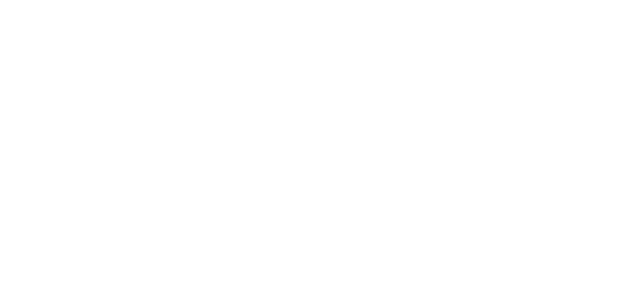
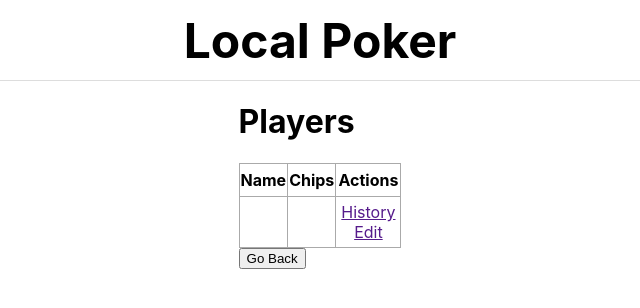
Before and after one commit to sambai-1/randomCode, a React (Create React App) app in the folder fullPoker/client/: page /player-directory in a window 1280 px wide. Before the commit this address had no page. Shown: the top 308 px of the page, without its empty margins (320-960 px from the left). Built offline with nearby package versions, Linux system fonts and the light colour scheme.

Commit message:
movement, I had a 7 hour lunch today

```diff
--- a/fullPoker/client/src/App.js
+++ b/fullPoker/client/src/App.js
@@ -3,6 +3,8 @@
 import Layout from "./Layout";
 import Home from "./Home";
 import WaitRoom from "./WaitRoom";
+import PlayerDirectory from "./PlayerDirectory";
+import PlayerCreate from "./PlayerCreate";
 
 function App(){
   return (
@@ -11,6 +13,8 @@
         <Route path="/" element={<Layout />}>
           <Route index element={<Home />} />
           <Route path="waiting-room/:numPlayers" element={<WaitRoom />} />
+          <Route path="player-create" element={<PlayerCreate />} />
+          <Route path="player-directory" element={<PlayerDirectory />} />
         </Route>
       </Routes>
     </BrowserRouter>
--- a/fullPoker/client/src/CSS/Home.css
+++ b/fullPoker/client/src/CSS/Home.css
@@ -7,9 +7,33 @@
   /* make each row a flex‐line, left-aligned */
   display: flex;
   justify-content: flex-start;
-  margin-bottom: 0rem;
+  margin-bottom: 1rem;
 }
 
 .home .row:last-child {
   margin-bottom: 0;
 }
+
+.title {
+  font-size: 1.5rem;
+  font-weight: bold;
+  margin-bottom: 0;
+}
+
+table, td, th {
+    border: 1px solid #aaa;
+}
+
+table {
+    border-collapse: collapse;
+    width: 100%;
+}
+
+th {
+    height: 30px;
+}
+
+td {
+    text-align: center;
+    padding: 5px;
+}
--- a/fullPoker/client/src/Home.js
+++ b/fullPoker/client/src/Home.js
@@ -1,19 +1,27 @@
 import { useState } from "react";
 import { useNavigate } from "react-router-dom";
 import './CSS/Home.css';
-import './CSS/main.css';
 
 export default function Home(){
   const [numPlayer, setPlayer] = useState("");
   const navigate = useNavigate();
 
-  const submit = async event => {
+  const goWait = async event => {
     event.preventDefault();
     navigate(`/waiting-room/${encodeURIComponent(numPlayer)}`);
   };
+  const goCreate = async event => {
+    event.preventDefault();
+    navigate(`/player-create`);
+  };
+  const goDirectory = async event => {
+    event.preventDefault();
+    navigate(`/player-directory`);
+  };
 
   return (
-    <form onSubmit={submit} className="home">
+    <div className="home">
+      <form onSubmit={goWait}>
         <div className="row">
           <h2 className="title">
             Start Game
@@ -29,5 +37,16 @@
           <button type="submit">Go!</button>
         </div>
       </form>
+      <div className="row">
+          <h2 className="title">
+            Player Directory
+          </h2>
+        </div>
+        <div className="row">
+          <button onClick={goCreate}>Create Player</button>
+          <button onClick={goDirectory}>Search Player</button>
+        </div>
+    </div>
+
   );
 }
--- /dev/null
+++ b/fullPoker/client/src/PlayerCreate.js
@@ -0,0 +1,23 @@
+import { useState } from "react";
+import { useNavigate } from "react-router-dom";
+import './CSS/Home.css';
+
+export default function Home(){
+  const [numPlayer, setPlayer] = useState("");
+  const navigate = useNavigate();
+
+  const goBack = async event => {
+    event.preventDefault();
+    navigate(`/`);
+  };
+
+  return (
+    <div className="home">
+
+      <div className="row">
+        <button onClick={goBack}>Go Back</button>
+      </div>
+    </div>
+
+  );
+}
--- /dev/null
+++ b/fullPoker/client/src/PlayerDirectory.js
@@ -0,0 +1,38 @@
+import { useState } from "react";
+import { useNavigate } from "react-router-dom";
+import './CSS/Home.css';
+
+export default function Home(){
+  const [numPlayer, setPlayer] = useState("");
+  const navigate = useNavigate();
+
+  const goBack = async event => {
+    event.preventDefault();
+    navigate(`/`);
+  };
+
+  return (
+    <div className="home">
+      <h1 className="Title">Players</h1>
+      <table>
+        <tr>
+          <th>Name</th>
+          <th>Chips</th>
+          <th>Actions</th>
+        </tr>
+        <tr>
+          <td></td>
+          <td></td>
+          <td>
+            <a href="">History</a>
+            <br></br>
+            <a href="">Edit</a>
+          </td>
+        </tr>
+      </table>
+      <div className="row">
+        <button onClick={goBack}>Go Back</button>
+      </div>
+    </div>
+  );
+}
```
Also changed, not shown: 2 other files (tests, documents, lock files or other folders). Lines whose indentation alone changed are shown as unchanged.
